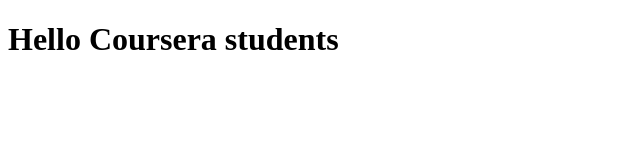
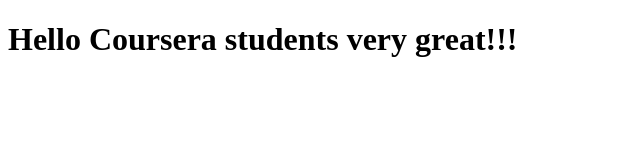
Before and after one commit to simbla79/coursera-workouts, a plain HTML site: page angular/index.html in a window 1280 px wide. Shown: the whole page, without its empty margins (0-640 px from the left). Drawn offline with Linux system fonts and the light colour scheme.

Commit message:
another prep

```diff
--- a/angular/index.html
+++ b/angular/index.html
@@ -5,6 +5,6 @@
     <title>Hello Coursera</title>
   </head>
   <body>
-    <h1>Hello Coursera students</h1>
+    <h1>Hello Coursera students very great!!!</h1>
   </body>
 </html>
```
